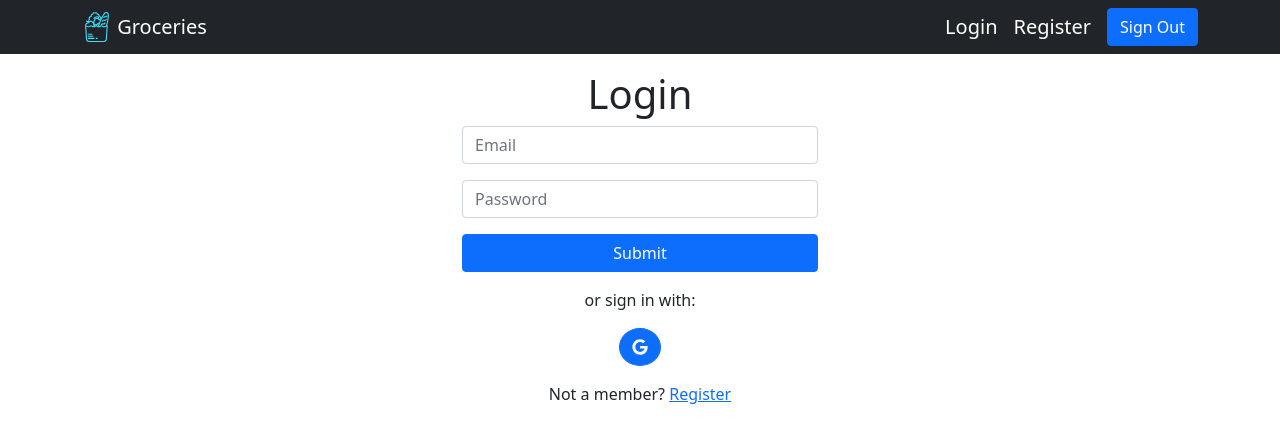
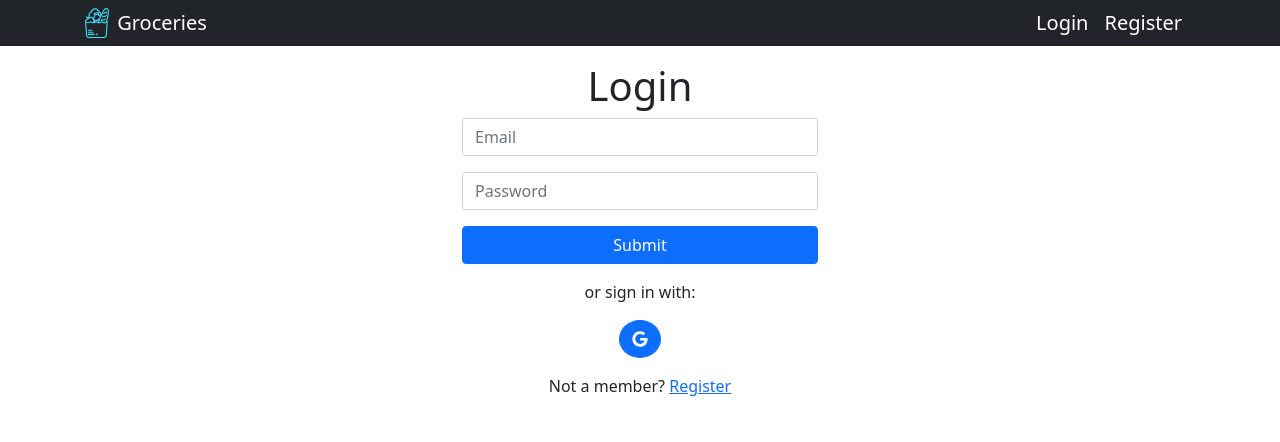
Before and after one commit to CameronDunning/groceries, a React (Create React App) app: page /login in a window 1280 px wide. Shown: the top 442 px of the page. Built offline with nearby package versions, Linux system fonts and the light colour scheme; no server answers.

Commit message:
Nav when user is logged in

```diff
--- a/src/components/Nav.js
+++ b/src/components/Nav.js
@@ -5,7 +5,7 @@ import { Link, useNavigate } from "react-router-dom";
 import { auth } from "../firebase/config";
 
 // Simple Navbar header
-export const Nav = () => {
+export const Nav = ({ user }) => {
   const navigate = useNavigate();
 
   const handleSignOut = () => {
@@ -30,13 +30,17 @@ export const Nav = () => {
             </Navbar.Brand>
           </Link>
         </Col>{" "}
+        {!user && (
           <Link to="/login" style={styles.link}>
             <Navbar.Brand>Login</Navbar.Brand>
           </Link>
+        )}
+        {!user && (
           <Link to="/register" style={styles.link}>
             <Navbar.Brand>Register</Navbar.Brand>
           </Link>
-        <Button onClick={handleSignOut}>Sign Out</Button>
+        )}
+        {user && <Button onClick={handleSignOut}>Sign Out</Button>}
       </Container>
     </Navbar>
   );
```
Lines whose indentation alone changed are shown as unchanged.
